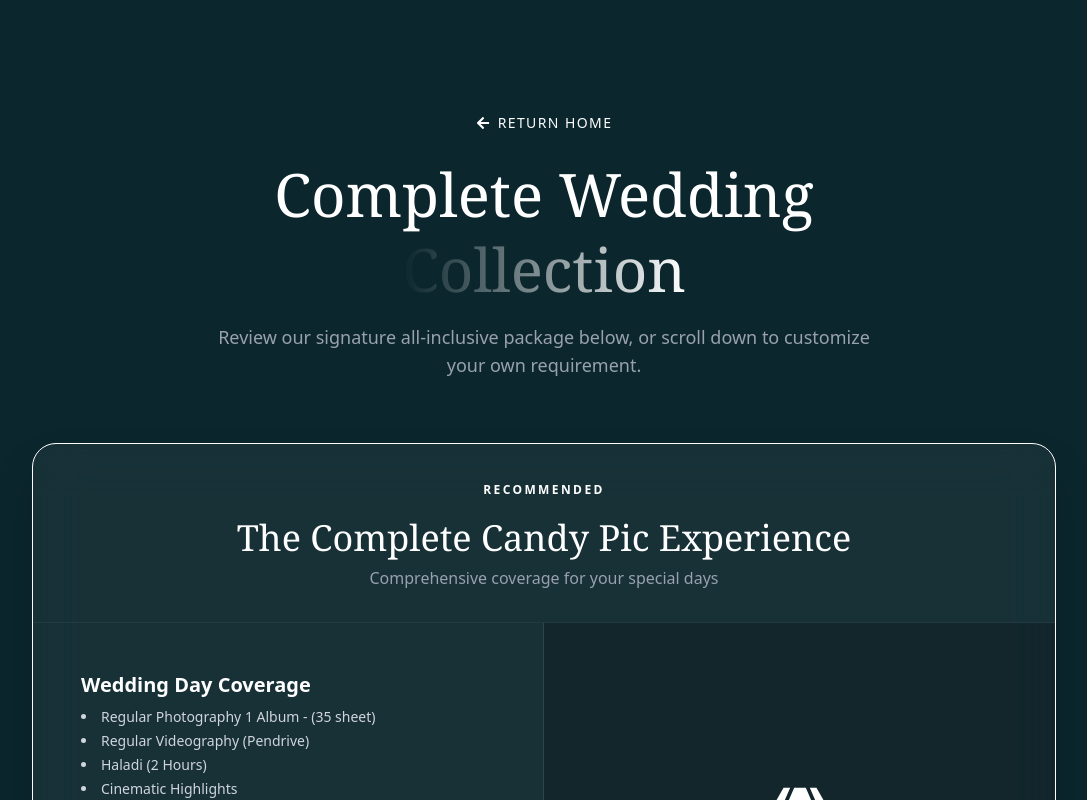
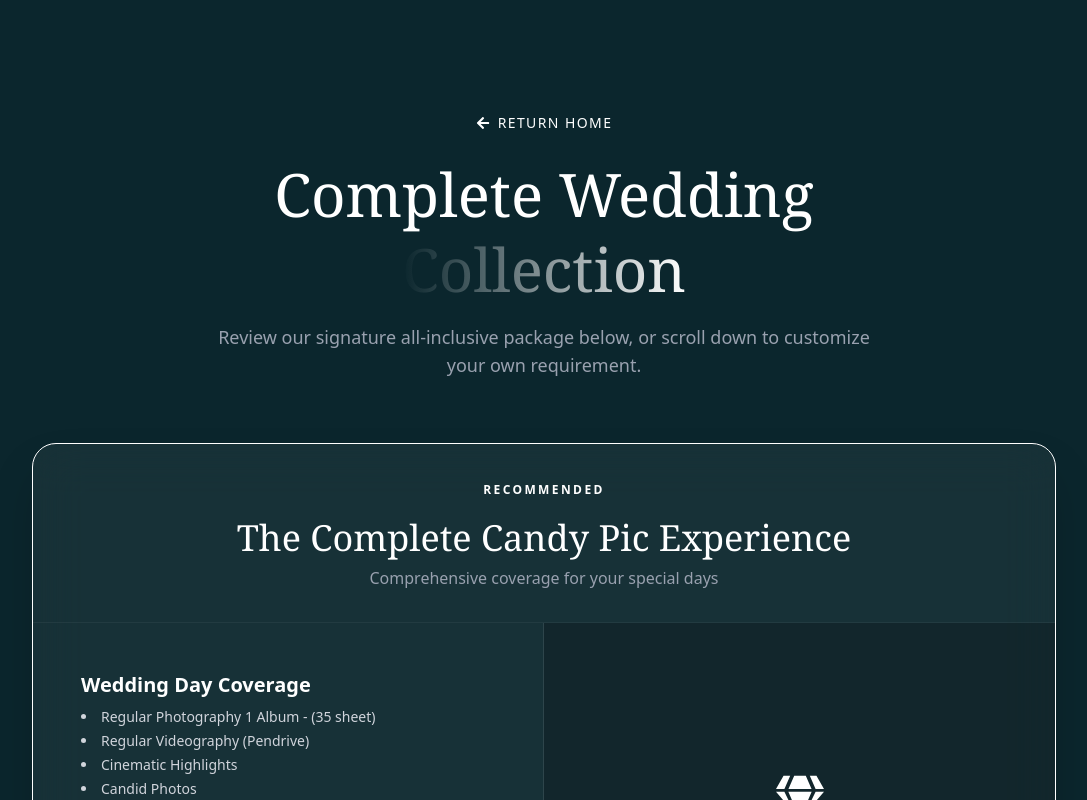
Before and after one commit to candypic/web, a React (Vite) app: page /quotation in a window 1280 px wide. Shown: the top 800 px of the page, without its empty margins (96-1183 px from the left). Built offline with nearby package versions, Linux system fonts and the light colour scheme.

Commit message:
removed haldi

```diff
--- a/src/pages/Quotation.jsx
+++ b/src/pages/Quotation.jsx
@@ -203,7 +203,6 @@ const Quotation = () => {
                         <ul className="text-gray-300 text-sm space-y-1 list-disc list-inside marker:text-brand-red">
                             <li>Regular Photography 1 Album - (35 sheet)</li>
                             <li>Regular Videography (Pendrive)</li>
-                            <li>Haladi (2 Hours)</li>
                             <li>Cinematic Highlights</li>
                             <li>Candid Photos</li>
                          </ul>
```
